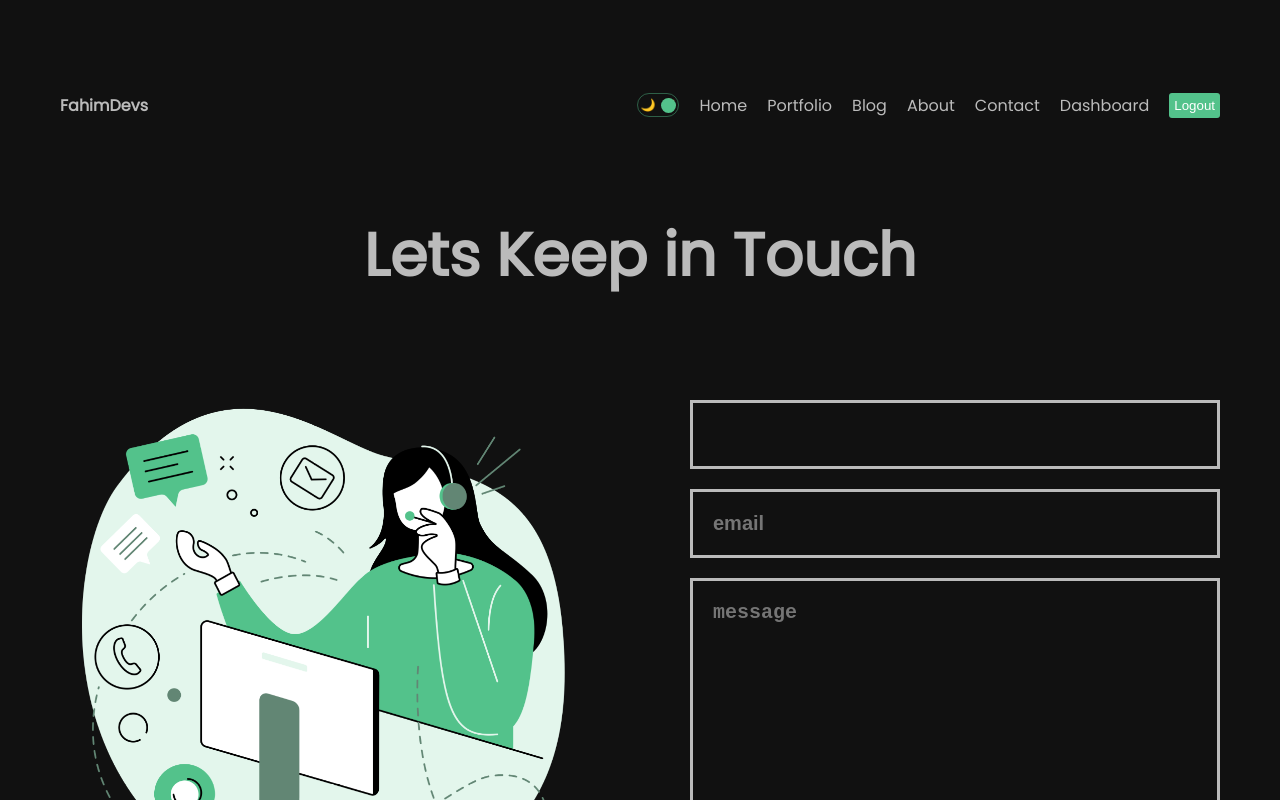
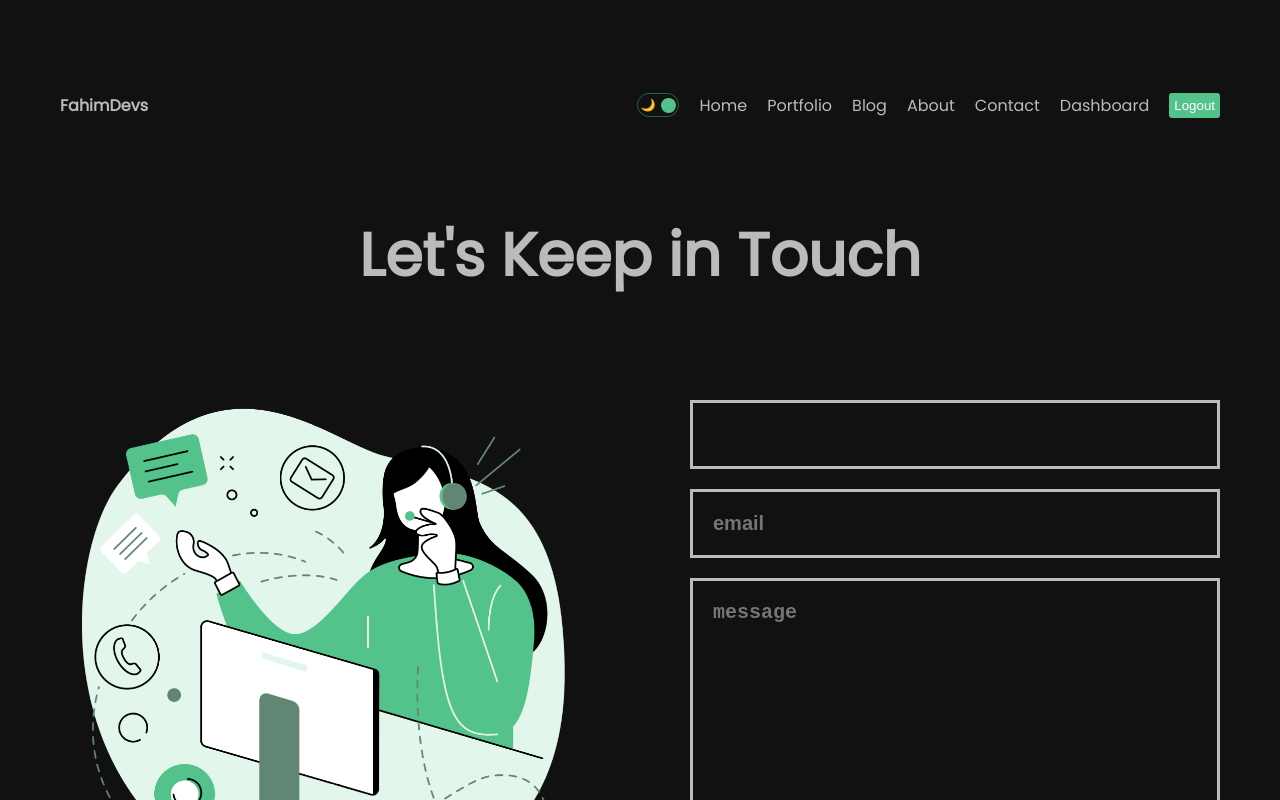
Before and after one commit to Fahim-2001/next-vercel-deploy, a Next.js app: page /contact in a window 1280 px wide. Shown: the top 800 px of the page. Built offline with nearby package versions, Linux system fonts and the light colour scheme.

Commit message:
Added &apos and fixed deployment error

```diff
--- a/src/app/contact/page.jsx
+++ b/src/app/contact/page.jsx
@@ -6,7 +6,7 @@
 const Contact = () => {
   return (
     <div className={styles.container}>
-      <h1 className={styles.title}>Lets Keep in Touch</h1>
+      <h1 className={styles.title}>Let&apos;s Keep in Touch</h1>
       <div className={styles.content}>
         <div className={styles.imgContainer}>
           <Image
```
